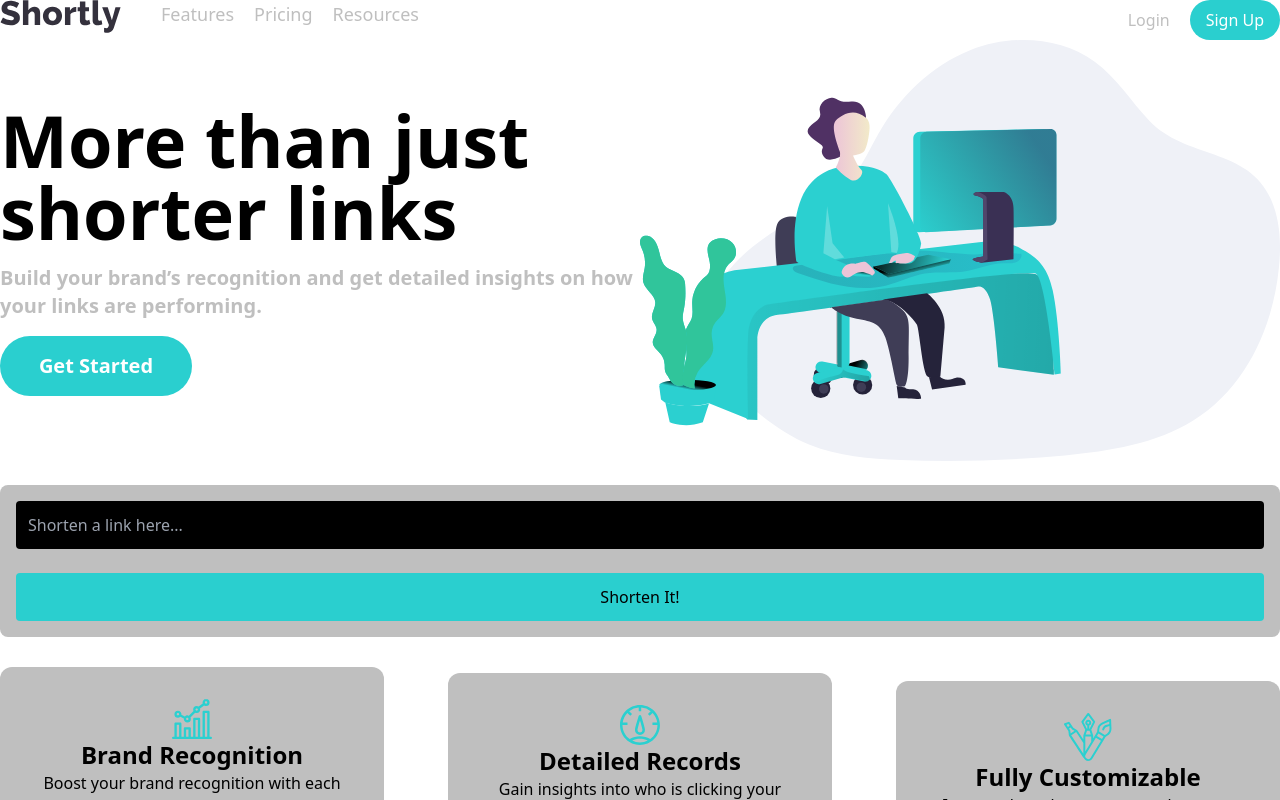
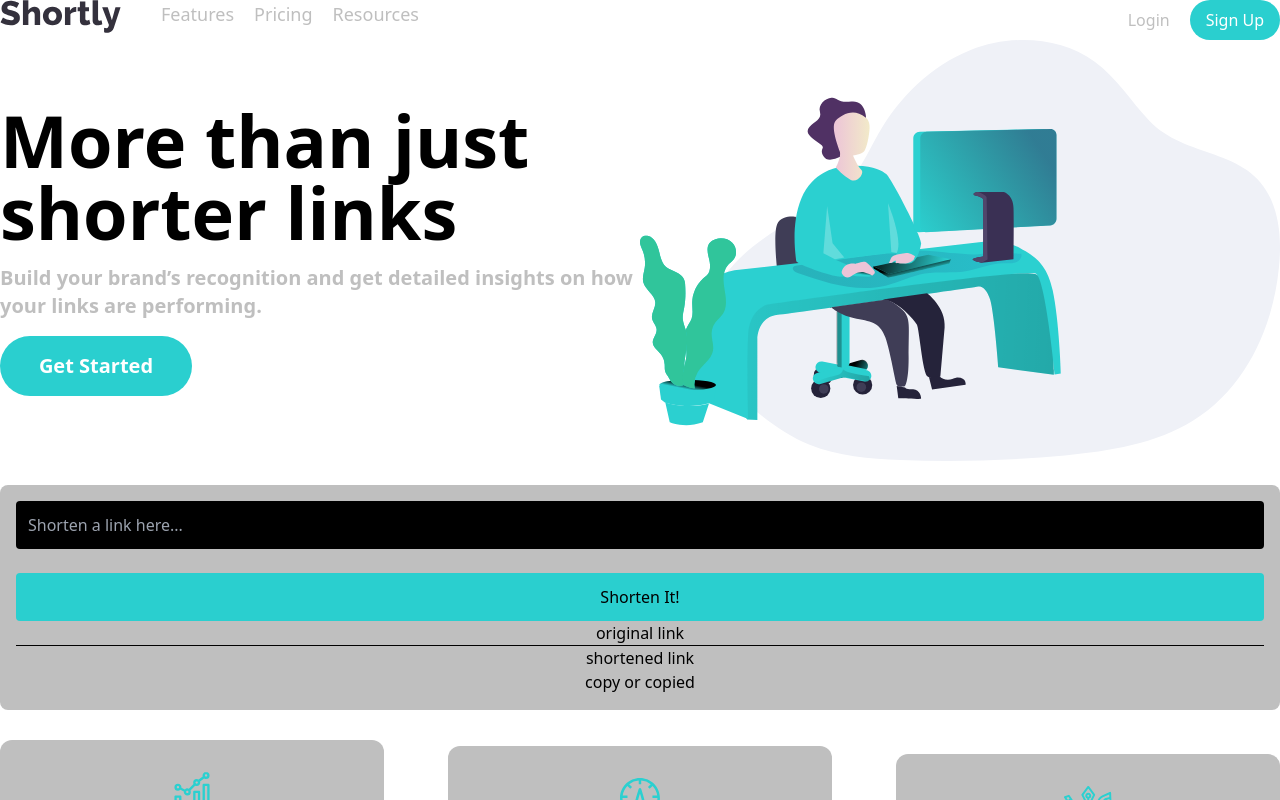
Before and after one commit to mrlukuman/fem-url-shortener, a React (Create React App) app: page / in a window 1280 px wide. Shown: the top 800 px of the page. Built offline with nearby package versions, Linux system fonts and the light colour scheme.

Commit message:
Import Shortened to Shortener

```diff
--- a/src/components/shortner/Shortened.jsx
+++ b/src/components/shortner/Shortened.jsx
@@ -2,11 +2,11 @@ function Shortened() {
   return (
     <div>
       <div className="">
-        <a href="">
+        <a href="#">
           <div>original link</div>
         </a>
         <hr />
-        <a href="">
+        <a href="#">
           <div>shortened link</div>
         </a>
         <button>copy or copied</button>
--- a/src/components/shortner/Shortener.jsx
+++ b/src/components/shortner/Shortener.jsx
@@ -1,3 +1,5 @@
+import Shortened from "./Shortened";
+
 const Shortener = () => {
   return (
     <div className="container mx-auto my-6 p-4 bg-gray rounded-lg">
@@ -9,6 +11,7 @@ const Shortener = () => {
         />
         <button className="bg-cyan p-3 rounded"> Shorten It!</button>
       </div>
+      <Shortened></Shortened>
     </div>
   );
 };
```
